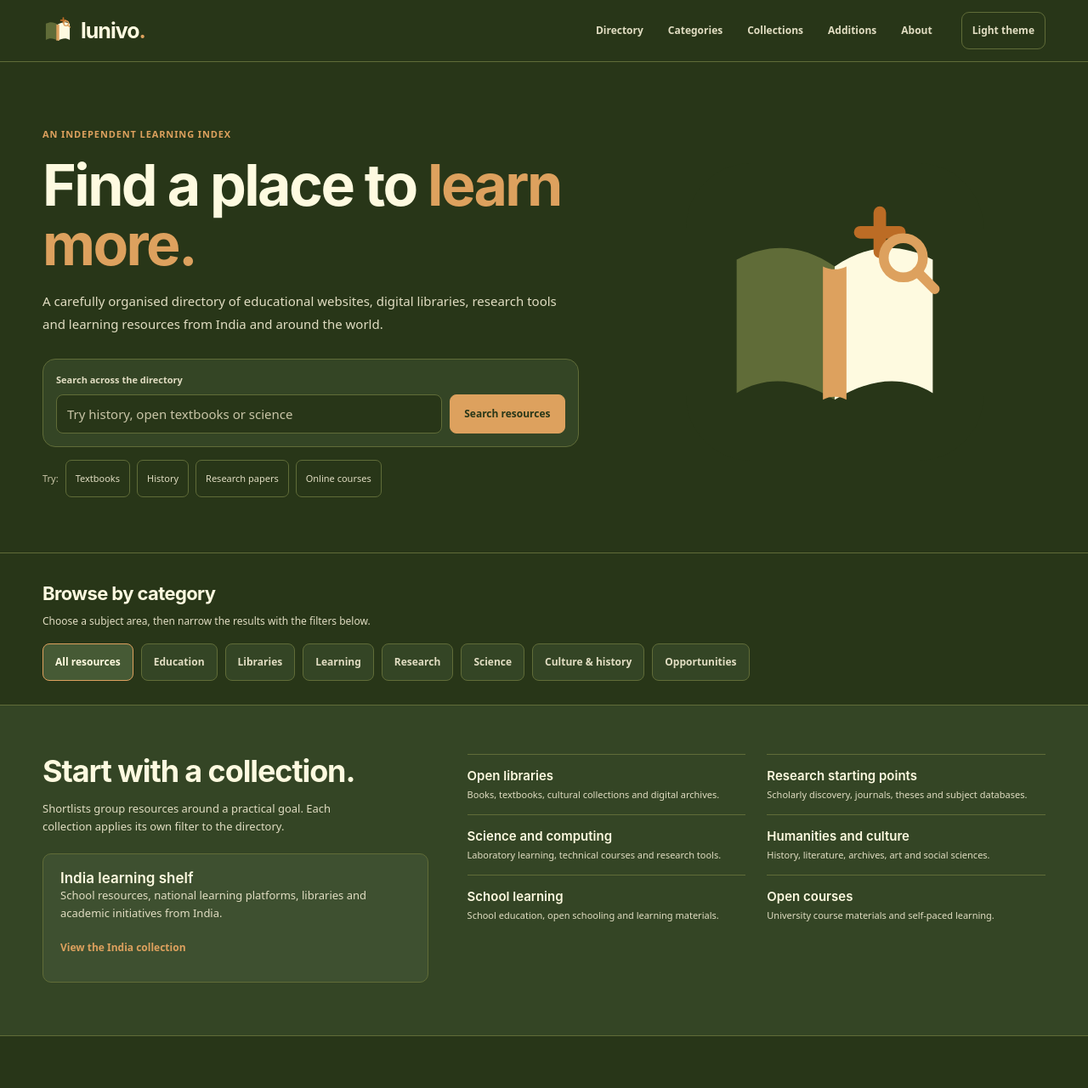
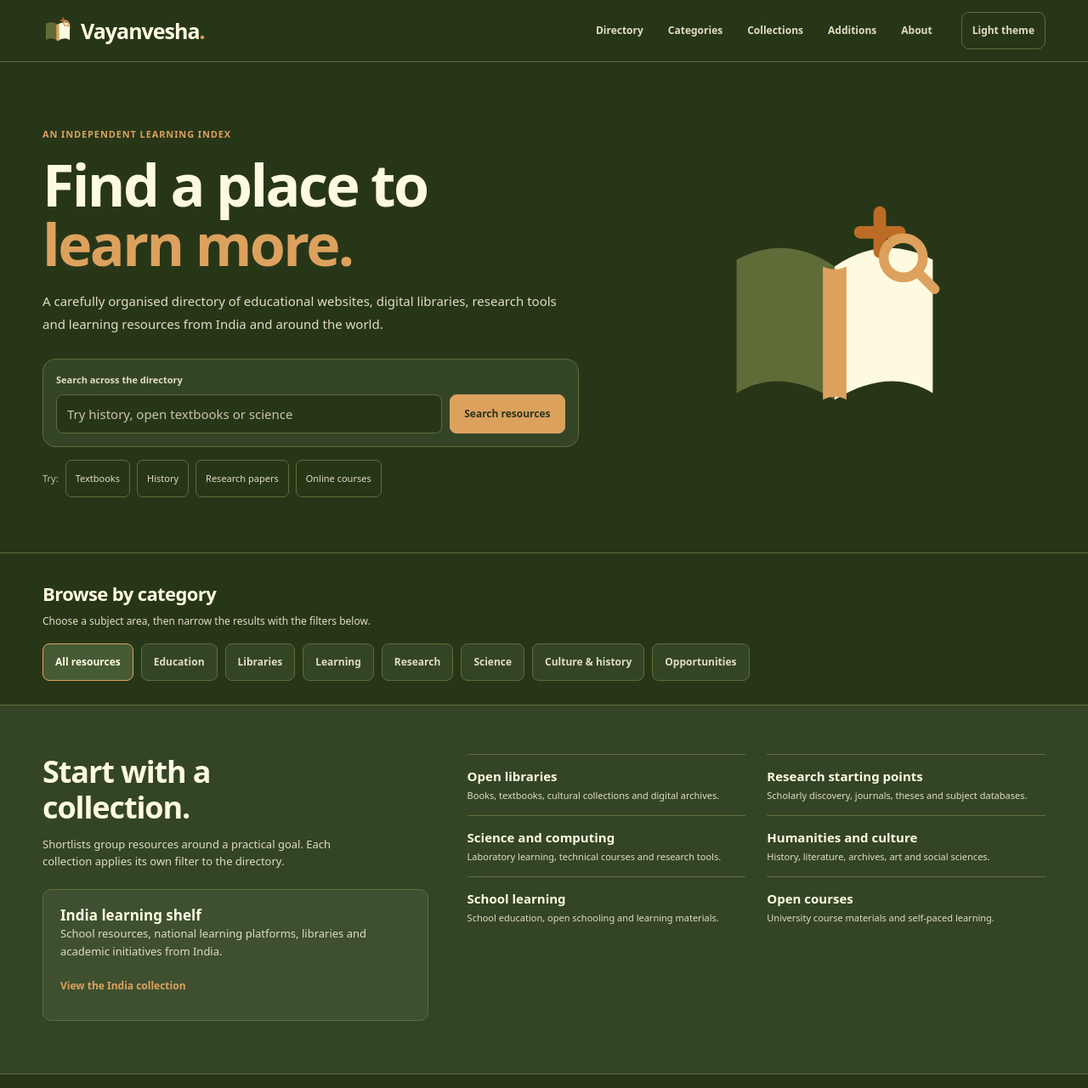
Before and after one commit to kr-ndv/lunivo, a plain HTML site: page index.html in a window 1280 px wide. Shown: the top 1280 px of the page at 85% size. Drawn offline with Linux system fonts and the light colour scheme.

Commit message:
Finish Vayanvesha wordmark and local typography

```diff
--- a/index.html
+++ b/index.html
@@ -83,7 +83,7 @@
       background: var(--bg); border-bottom: 1px solid var(--border);
     }
     .nav { min-height: 72px; display: flex; align-items: center; gap: 22px; }
-    .brand { display: inline-flex; align-items: center; min-height: 44px; gap: 9px; flex: 0 0 auto; font: 700 25px/1 "Space Grotesk", Inter, sans-serif; letter-spacing: -1px; }
+    .brand { display: inline-flex; align-items: center; min-height: 44px; gap: 9px; flex: 0 0 auto; font: 700 25px/1 system-ui, -apple-system, BlinkMacSystemFont, "Segoe UI", sans-serif; letter-spacing: -1px; }
     .brand svg, .brand img { width: 36px; height: 36px; flex: 0 0 auto; }
     .brand-dot { color: #dda15e; }
     nav { display: flex; align-items: center; gap: 5px; margin-left: auto; }
@@ -99,7 +99,7 @@
     .hero { padding: 76px 0 65px; border-bottom: 1px solid var(--border); }
     .hero-layout { display: grid; grid-template-columns: minmax(0, 1.12fr) minmax(260px, .88fr); gap: 54px; align-items: center; }
     .hero-kicker { margin: 0; color: var(--accent); font-size: 11px; font-weight: 800; letter-spacing: .08em; text-transform: uppercase; }
-    h1, h2, h3 { font-family: "Space Grotesk", Inter, sans-serif; }
+    h1, h2, h3 { font-family: system-ui, -apple-system, BlinkMacSystemFont, "Segoe UI", sans-serif; }
     h1 { max-width: 760px; margin: 15px 0 18px; font-size: clamp(42px, 5.4vw, 68px); line-height: 1.04; letter-spacing: -2.6px; }
     h1 span { color: var(--accent); }
     .hero-copy { max-width: 630px; margin: 0 0 27px; color: var(--muted); font-size: 15px; line-height: 1.8; }
@@ -148,12 +148,12 @@
       background: var(--surface-raised); border: 1px solid var(--border);
     }
     .collection-feature a { display: inline-flex; align-items: center; min-height: 44px; margin-top: 8px; color: var(--accent); font-size: 12px; font-weight: 800; }
-    .collection-feature strong { display: block; font: 600 17px "Space Grotesk", Inter, sans-serif; }
+    .collection-feature strong { display: block; font: 600 17px system-ui, -apple-system, BlinkMacSystemFont, "Segoe UI", sans-serif; }
     .collection-list { display: grid; grid-template-columns: 1fr 1fr; gap: 0 25px; }
     .collection-link {
       display: block; padding: 15px 0; border-top: 1px solid var(--border);
     }
-    .collection-link strong { display: block; margin-bottom: 4px; font: 600 15px "Space Grotesk", Inter, sans-serif; }
+    .collection-link strong { display: block; margin-bottom: 4px; font: 600 15px system-ui, -apple-system, BlinkMacSystemFont, "Segoe UI", sans-serif; }
     .collection-link span { display: block; color: var(--muted); font-size: 11px; line-height: 1.55; }
     .collection-link:hover strong { color: var(--accent); }
     .directory-section { padding: 64px 0 70px; }
@@ -214,7 +214,7 @@
     .card-actions a:hover { color: var(--accent-ink); filter: brightness(1.08); }
     .directory-state { margin: 14px 0; padding: 22px; border: 1px solid var(--border); border-radius: 10px; background: var(--surface); }
     .directory-state[hidden] { display: none; }
-    .directory-state strong { display: block; margin-bottom: 4px; font: 600 16px "Space Grotesk", Inter, sans-serif; }
+    .directory-state strong { display: block; margin-bottom: 4px; font: 600 16px system-ui, -apple-system, BlinkMacSystemFont, "Segoe UI", sans-serif; }
     .directory-state p { margin: 0; color: var(--muted); font-size: 12px; }
     .directory-state button { min-height: 44px; margin-top: 12px; padding: 9px 12px; border: 1px solid var(--border); border-radius: 7px; background: var(--surface-raised); color: var(--text); font-size: 11px; font-weight: 700; }
     .additions-section { padding: 55px 0 62px; background: var(--surface); border-top: 1px solid var(--border); }
@@ -223,7 +223,7 @@
     .additions-heading p { margin: 0; color: var(--muted); font-size: 12px; }
     .addition-list { display: grid; grid-template-columns: repeat(3, minmax(0, 1fr)); gap: 10px 22px; }
     .addition-item { display: flex; flex-direction: column; padding: 12px 0; border-top: 1px solid var(--border); }
-    .addition-item a { display: flex; align-items: center; min-height: 44px; font: 600 14px "Space Grotesk", Inter, sans-serif; }
+    .addition-item a { display: flex; align-items: center; min-height: 44px; font: 600 14px system-ui, -apple-system, BlinkMacSystemFont, "Segoe UI", sans-serif; }
     .addition-item a:hover { color: var(--accent); }
     .addition-item small { margin-top: 3px; color: var(--muted); font-size: 10px; }
     footer { padding: 46px 0 22px; border-top: 1px solid var(--border); }
@@ -321,7 +321,7 @@
     <div class="wrap nav">
       <a class="brand" href="#home" aria-label="Vayanvesha home">
         <img src="assets/vayanvesha-mark.svg" alt="" width="36" height="36">
-        <span>lunivo<span class="brand-dot">.</span></span>
+        <span>Vayanvesha<span class="brand-dot">.</span></span>
       </a>
       <nav id="siteNav" aria-label="Main navigation">
         <a href="#directory">Directory</a>
@@ -477,7 +477,7 @@
         <div class="footer-brand">
           <a class="brand" href="#home" aria-label="Vayanvesha home">
             <svg viewBox="0 0 48 48" aria-hidden="true" fill="none"><path d="M5 12 22 3v31L5 43V12Z" fill="#14b8a6"/><path d="M43 12 26 3v31l17 9V12Z" fill="#a7f3d0"/><path d="M22 34V3h4v31h-4Z" fill="#0d9488"/></svg>
-            <span>lunivo<span class="brand-dot">.</span></span>
+            <span>Vayanvesha<span class="brand-dot">.</span></span>
           </a>
           <p>An independent directory for finding educational websites, digital libraries, research platforms and learning resources. Vayanvesha is not affiliated with CBSE, NCERT, the Ministry of Education or any listed institution or service.</p>
         </div>
```
